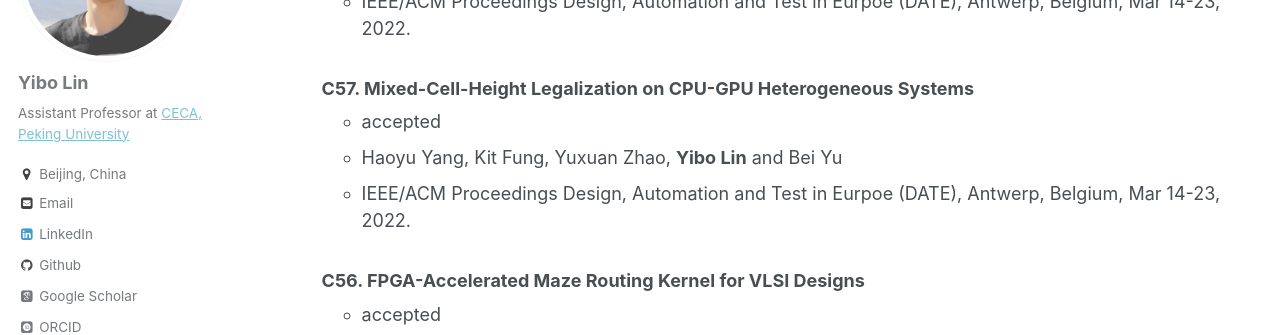
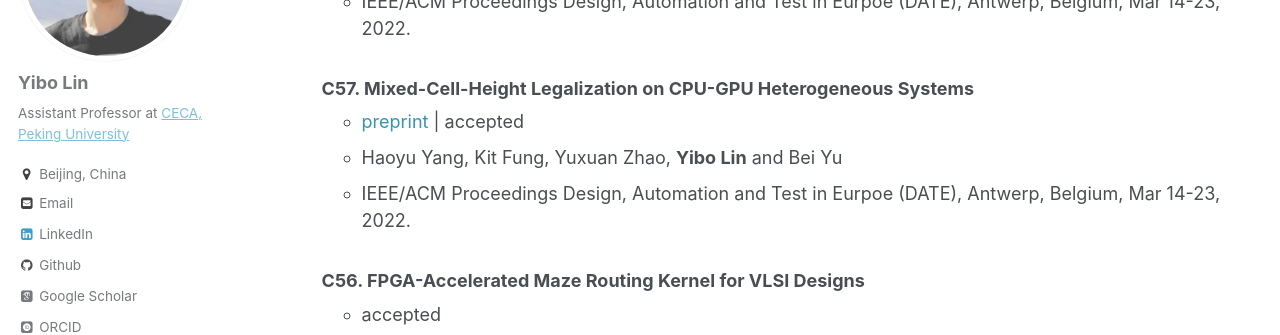
Before and after one commit to limbo018/limbo018.github.io, a Jekyll site: the page built from _pages/publications.md, in a window 1280 px wide and 900 px high, scrolled down 6684 px. Shown: the part 149-484 px from the top of the window. Built offline with Jekyll 4.4.1, drawn with Linux system fonts in a browser that asks for light colours; some web fonts are replaced.

Commit message:
add haoyu's date paper

```diff
--- a/_pages/publications.md
+++ b/_pages/publications.md
@@ -218,7 +218,7 @@ Conference Papers
      * IEEE/ACM Proceedings Design, Automation and Test in Eurpoe (DATE), Antwerp, Belgium, Mar 14-23, 2022.
 
   ### C57. Mixed-Cell-Height Legalization on CPU-GPU Heterogeneous Systems
-     * accepted
+     * <a href="/publications/papers/PLACE_DATE2022_Yang.pdf" style="color:#3793ae">preprint</a> \| accepted
      * Haoyu Yang, Kit Fung, Yuxuan Zhao, **Yibo Lin** and Bei Yu
      * IEEE/ACM Proceedings Design, Automation and Test in Eurpoe (DATE), Antwerp, Belgium, Mar 14-23, 2022.
 
--- a/ref/publications.bib
+++ b/ref/publications.bib
@@ -790,7 +790,7 @@
   day={14--23},
   address={Antwerp, Belgium},
   publishlink={},
-  annotateweb={(accepted)},
+  annotateweb={([limbo018.github.io/papers/PLACE_DATE2022_Yang.pdf preprint])(accepted)},
   annotatecv={(accepted)},
 }
 
```
Also changed, not shown: _includes/publications_cv.md (+1 -1 lines), 3 other files.
